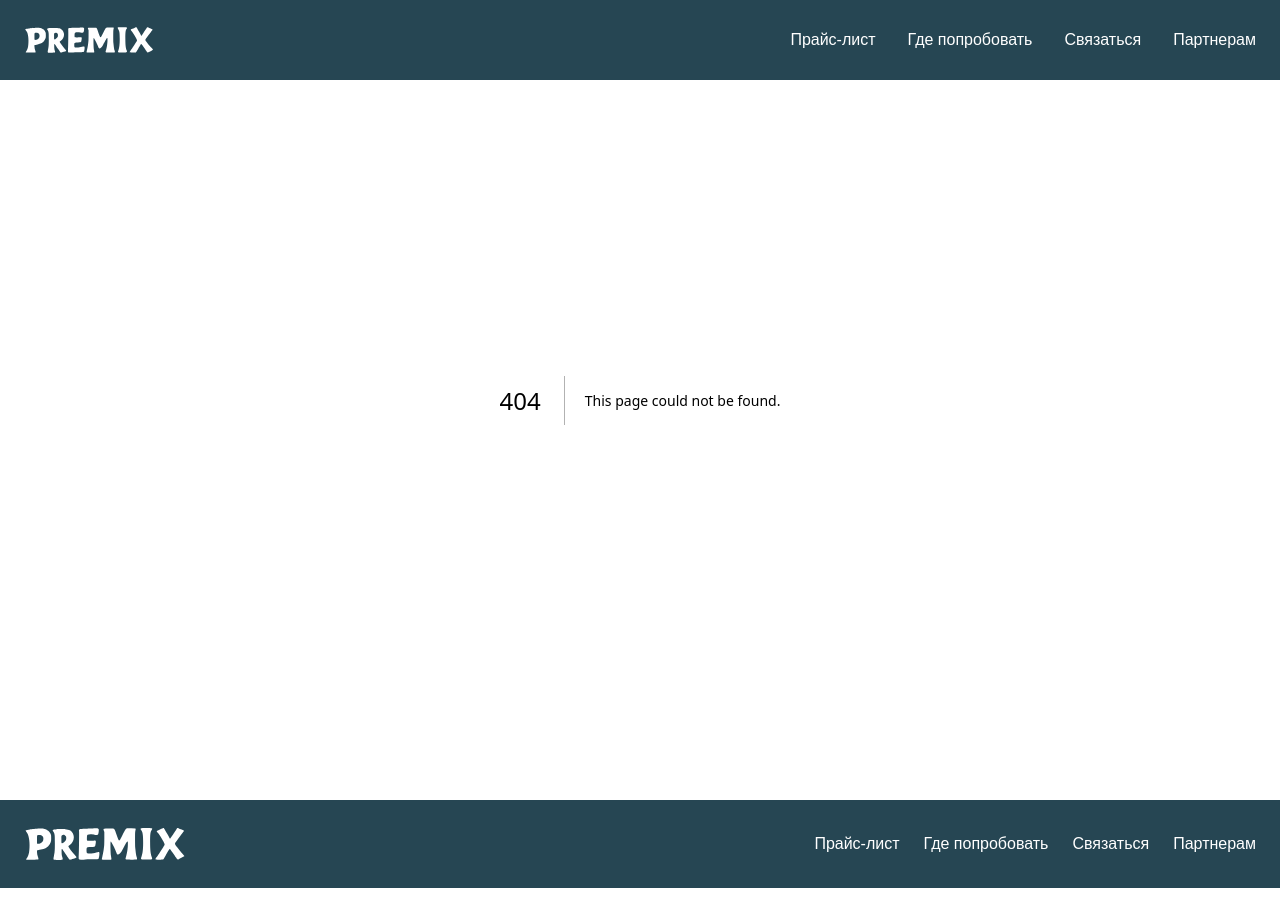
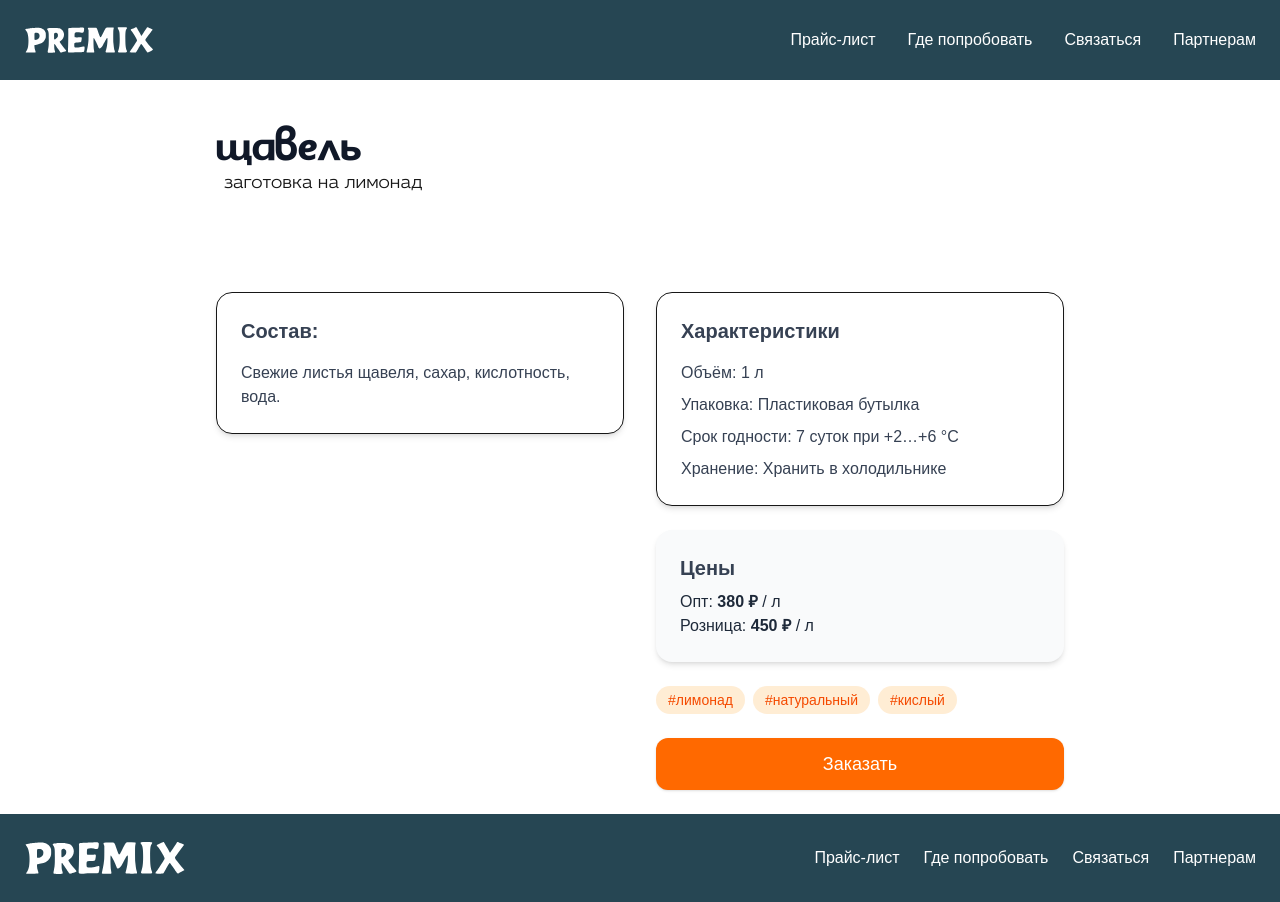
Before and after one commit to MagomedovG/premix-front, a Next.js app: page /products/1 in a window 1280 px wide. Before the commit this address had no page. Built offline with nearby package versions, Linux system fonts and the light colour scheme.

Commit message:
add ssh config

```diff
--- a/docker-compose.yml
+++ b/docker-compose.yml
@@ -15,8 +15,11 @@ services:
     container_name: nginx
     ports:
       - "80:80"
+      - "443:443"
     volumes:
-      - ./nginx/nginx.conf:/etc/nginx/nginx.conf:ro
+      - ./nginx/nginx.conf:/etc/nginx/nginx.conf
+      - /etc/letsencrypt:/etc/letsencrypt:ro
+      - /var/www/certbot:/var/www/certbot
     depends_on:
       - frontend
     restart: always
--- /dev/null
+++ b/src/app/products/[id]/page.tsx
@@ -0,0 +1,122 @@
+"use client";
+import { notFound, useSearchParams } from "next/navigation";
+import CryptoJS from "crypto-js";
+import { use } from "react";
+const secret = "premix-secret-key";
+import { products } from "@/data/products";
+
+export default function ProductPage({
+    params,
+  }: {
+    params: Promise<{ id: string }>;
+  }) {
+    const { id } = use(params)
+  const searchParams = useSearchParams();
+  const product = products.find((p) => p.id === Number(id));
+  const encryptedDate = searchParams.get("date");
+  let date: string | null = null;
+
+  function formatDate(dateStr: string): string {
+    const date = new Date(dateStr);
+    const day = String(date.getDate()).padStart(2, "0");
+    const month = String(date.getMonth() + 1).padStart(2, "0");
+    const year = date.getFullYear();
+    return `${day}.${month}.${year}`;
+  }
+
+
+  if (encryptedDate) {
+    try {
+      const bytes = CryptoJS.AES.decrypt(encryptedDate, secret);
+      const decoded = bytes.toString(CryptoJS.enc.Utf8);
+      date = formatDate(decoded)
+    } catch {
+      console.error("Ошибка расшифровки даты");
+    }
+  }
+  if (!product) return notFound();
+
+  return (
+    <div className="max-w-4xl mx-auto p-6">
+      {/* Название */}
+      <div className="mt-18 mb-8 md:my-24 flex flex-col md:flex-row justify-between md:items-center">
+        <div>
+            <h1 className="product-title text-5xl text-gray-900">{product.name}</h1>
+            <h3 className="product-description text-lg pl-2">заготовка на лимонад</h3>
+        </div>
+
+        {date && <p>Дата изготовления: {date}</p>}
+      </div>
+
+
+      <div className="grid md:grid-cols-2 md:gap-8 items-start">
+        {/* Картинка */}
+        <div className="flex flex-col">
+
+            {/* <div className="w-[50%] rounded-2xl overflow-hidden shadow-lg border mb-6">
+                <img
+                    src={product.image}
+                    alt={product.name}
+                    className="w-full h-auto object-cover"
+                />
+            </div> */}
+            <div className="bg-white rounded-2xl p-6 shadow-md mb-6 border">
+                <p className="text-xl text-gray-700 font-semibold mb-4">Состав:</p>
+                <ul className="space-y-2 text-gray-700">
+                <li>{product.compound}</li>
+                </ul>
+            </div>
+
+        </div>
+
+        {/* Описание + цены */}
+        <div className="flex flex-col">
+          {/* <p className="text-sm text-gray-700 mb-6">{product.description}</p> */}
+
+          {product.characteristics && (
+            <div className="bg-white rounded-2xl p-6 shadow-md mb-6 border">
+                <p className="text-xl text-gray-700 font-semibold mb-4">Характеристики</p>
+                <ul className="space-y-2 text-gray-700">
+                <li><span className="font-medium">Объём:</span> {product.characteristics.volume}</li>
+                <li><span className="font-medium">Упаковка:</span> {product.characteristics.packaging}</li>
+                <li><span className="font-medium">Срок годности:</span> {product.characteristics.shelfLife}</li>
+                <li><span className="font-medium">Хранение:</span> {product.characteristics.storage}</li>
+                </ul>
+            </div>
+        )}
+
+          {/* Цены */}
+          <div className="bg-gray-50 rounded-2xl p-6 shadow-md mb-6">
+            <p className="text-xl text-gray-700 font-semibold mb-2">Цены</p>
+            <p className="text-gray-800">
+              Опт: <span className="font-bold">{product.price_wholesale} ₽</span>{" "}
+              / {product.unit}
+            </p>
+            <p className="text-gray-800">
+              Розница:{" "}
+              <span className="font-bold">{product.price_retail} ₽</span> /{" "}
+              {product.unit}
+            </p>
+          </div>
+
+          {/* Теги */}
+          <div className="flex gap-2 flex-wrap mb-6">
+            {product.tags?.map((tag) => (
+              <span
+                key={tag}
+                className="px-3 py-1 text-sm bg-orange-100 text-orange-600 rounded-full"
+              >
+                #{tag}
+              </span>
+            ))}
+          </div>
+
+          {/* Кнопка */}
+          <button className="px-6 py-3 bg-orange-500 text-white rounded-xl shadow hover:bg-orange-600 transition text-lg">
+            Заказать
+          </button>
+        </div>
+      </div>
+    </div>
+  );
+}
--- /dev/null
+++ b/src/app/products/page.tsx
@@ -0,0 +1,89 @@
+"use client";
+
+import { notFound, useSearchParams } from "next/navigation";
+import CryptoJS from "crypto-js";
+import { products } from "@/data/products";
+
+const secret = "premix-secret-key"; // ⚠️ вынести в .env
+
+export default function ProductPage() {
+  const searchParams = useSearchParams();
+  const encrypted = searchParams.get("data");
+
+  let decrypted: { id: number; date: string } | null = null;
+
+  if (encrypted) {
+    try {
+      const bytes = CryptoJS.AES.decrypt(encrypted, secret);
+      const decoded = bytes.toString(CryptoJS.enc.Utf8);
+      decrypted = JSON.parse(decoded);
+    } catch (e) {
+      console.error("Ошибка расшифровки:", e);
+    }
+  }
+
+  const product = decrypted
+    ? products.find((p) => p.id === decrypted?.id)
+    : null;
+    // const product = products.find((p) => p.id === Number(params.id));
+
+  if (!product) return notFound();
+
+  return (
+    <div className="max-w-4xl mx-auto p-6">
+      {/* Название */}
+      <div className="my-24 flex justify-between items-center">
+        <h1 className="text-4xl font-bold text-gray-900">{product.name}</h1>
+        {decrypted?.date && <p>Дата изготовления: {decrypted?.date}</p>}
+      </div>
+
+
+      <div className="grid md:grid-cols-2 gap-8 items-start">
+        {/* Картинка */}
+        <div className="rounded-2xl overflow-hidden shadow-lg">
+          <img
+            src={product.image}
+            alt={product.name}
+            className="w-full h-auto object-cover"
+          />
+        </div>
+
+        {/* Описание + цены */}
+        <div className="flex flex-col">
+          <p className="text-lg text-gray-700 mb-6">{product.description}</p>
+
+          {/* Цены */}
+          <div className="bg-gray-50 rounded-2xl p-6 shadow-md mb-6">
+            <p className="text-xl font-semibold mb-2">Цены</p>
+            <p className="text-gray-800">
+              Опт: <span className="font-bold">{product.price_wholesale} ₽</span>{" "}
+              / {product.unit}
+            </p>
+            <p className="text-gray-800">
+              Розница:{" "}
+              <span className="font-bold">{product.price_retail} ₽</span> /{" "}
+              {product.unit}
+            </p>
+          </div>
+
+          {/* Теги */}
+          <div className="flex gap-2 flex-wrap mb-6">
+            {product.tags?.map((tag) => (
+              <span
+                key={tag}
+                className="px-3 py-1 text-sm bg-orange-100 text-orange-600 rounded-full"
+              >
+                #{tag}
+              </span>
+            ))}
+          </div>
+
+          {/* Кнопка */}
+          <button className="px-6 py-3 bg-orange-500 text-white rounded-xl shadow hover:bg-orange-600 transition text-lg">
+            Заказать
+          </button>
+        </div>
+      </div>
+    </div>
+  );
+}
--- a/src/components/MainSection/MainSection.tsx
+++ b/src/components/MainSection/MainSection.tsx
@@ -13,7 +13,7 @@ const MainSection = () => {
         playsInline
         className="absolute top-16 right-0 w-full md:w-[60%] h-full object-cover"
       >
-        <source src="/movie/open.MOV" type="video/mp4" />
+        <source src="/movie/open.mov" type="video/mp4" />
         Ваш браузер не поддерживает видео
       </video>
 
```
Also changed, not shown: 1 other file (tests, documents, lock files or other folders).
